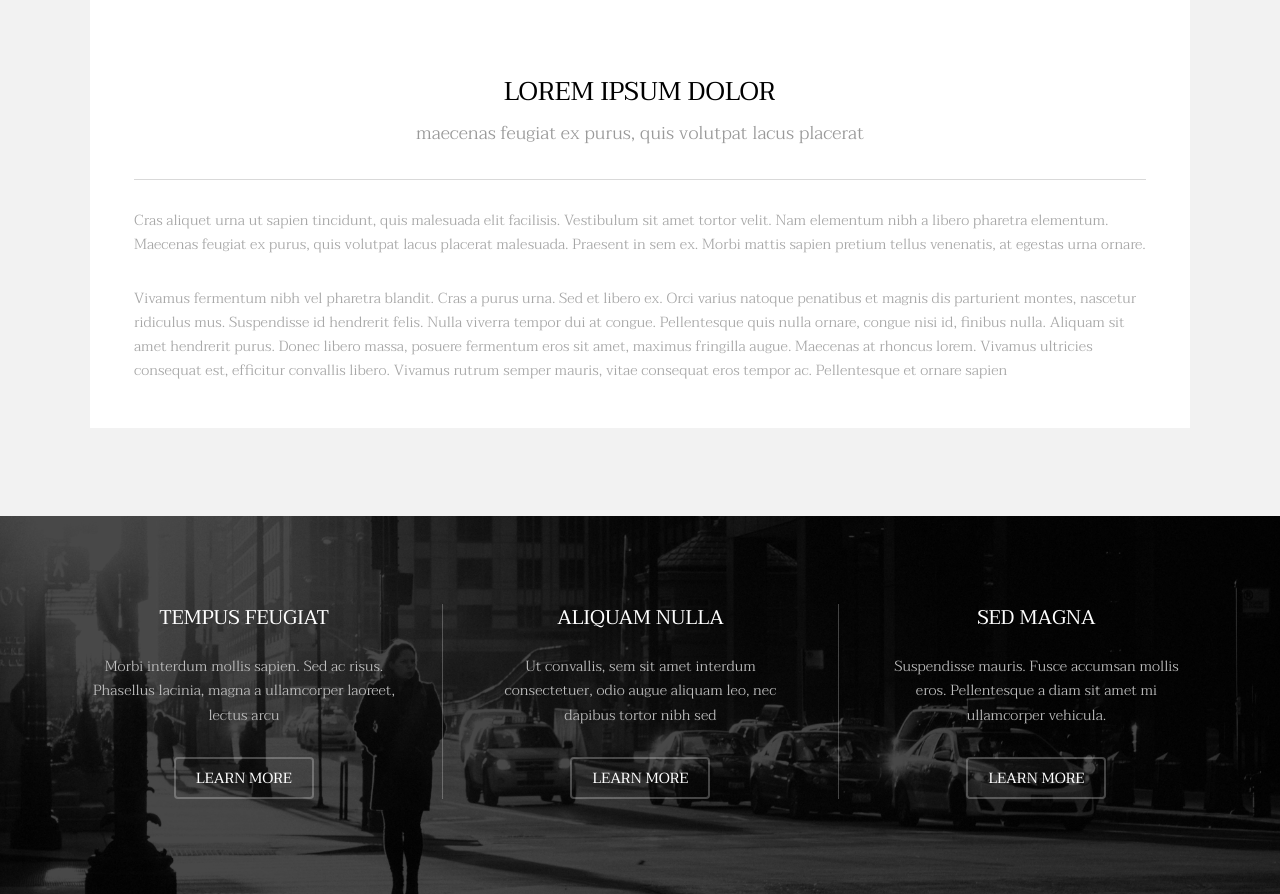
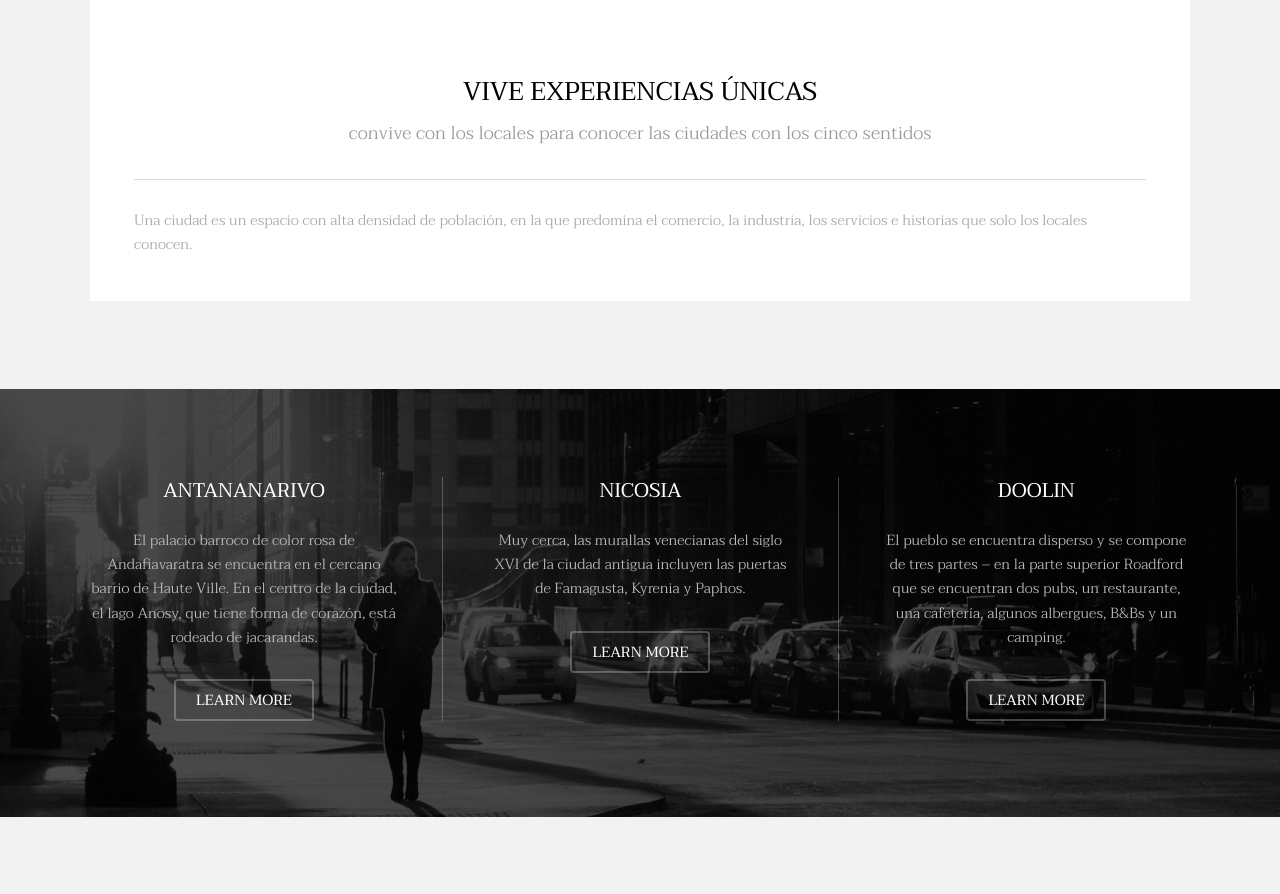
Before and after one commit to Ferherapa/04_REP_METROPOLITA, a plain HTML site: page index.html in a window 1280 px wide. Shown: the part 1216-2110 px from the top of the page. Drawn offline with Linux system fonts and the light colour scheme.

Commit message:
todos los textos que faltan por FRAN

```diff
--- a/index.html
+++ b/index.html
@@ -52,12 +52,11 @@
 							</div>
 							<div class="content">
 								<header class="align-center">
-									<h2>Lorem ipsum dolor</h2>
-									<p>maecenas feugiat ex purus, quis volutpat lacus placerat</p>
+									<h2>vive experiencias únicas</h2>
+									<p>convive con los locales para conocer las ciudades con los cinco sentidos</p>
 								</header>
 								<hr />
-								<p> Cras aliquet urna ut sapien tincidunt, quis malesuada elit facilisis. Vestibulum sit amet tortor velit. Nam elementum nibh a libero pharetra elementum. Maecenas feugiat ex purus, quis volutpat lacus placerat malesuada. Praesent in sem ex. Morbi mattis sapien pretium tellus venenatis, at egestas urna ornare.</p>
-								<p>Vivamus fermentum nibh vel pharetra blandit. Cras a purus urna. Sed et libero ex. Orci varius natoque penatibus et magnis dis parturient montes, nascetur ridiculus mus. Suspendisse id hendrerit felis. Nulla viverra tempor dui at congue. Pellentesque quis nulla ornare, congue nisi id, finibus nulla. Aliquam sit amet hendrerit purus. Donec libero massa, posuere fermentum eros sit amet, maximus fringilla augue. Maecenas at rhoncus lorem. Vivamus ultricies consequat est, efficitur convallis libero. Vivamus rutrum semper mauris, vitae consequat eros tempor ac. Pellentesque et ornare sapien</p>
+								<p> Una ciudad es un espacio con alta densidad de población, en la que predomina el comercio, la industria, los servicios e historias que solo los locales conocen.</p>
 							</div>
 						</div>
 					</div>
@@ -70,27 +69,27 @@
 					<div id="flexgrid">
 						<div>
 							<header>
-								<h3>Tempus Feugiat</h3>
+								<h3>Antananarivo</h3>
 							</header>
-							<p>Morbi interdum mollis sapien. Sed ac risus. Phasellus lacinia, magna a ullamcorper laoreet, lectus arcu</p>
+							<p>El palacio barroco de color rosa de Andafiavaratra se encuentra en el cercano barrio de Haute Ville. En el centro de la ciudad, el lago Anosy, que tiene forma de corazón, está rodeado de jacarandas.</p>
 							<ul class="actions">
 								<li><a href="#" class="button alt">Learn More</a></li>
 							</ul>
 						</div>
 						<div>
 							<header>
-								<h3>Aliquam Nulla</h3>
+								<h3>Nicosia</h3>
 							</header>
-							<p>Ut convallis, sem sit amet interdum consectetuer, odio augue aliquam leo, nec dapibus tortor nibh sed </p>
+							<p>Muy cerca, las murallas venecianas del siglo XVI de la ciudad antigua incluyen las puertas de Famagusta, Kyrenia y Paphos.</p>
 							<ul class="actions">
 								<li><a href="#" class="button alt">Learn More</a></li>
 							</ul>
 						</div>
 						<div>
 							<header>
-								<h3>Sed Magna</h3>
+								<h3>Doolin</h3>
 							</header>
-							<p>Suspendisse mauris. Fusce accumsan mollis eros. Pellentesque a diam sit amet mi ullamcorper vehicula.</p>
+							<p>El pueblo se encuentra disperso y se compone de tres partes – en la parte superior Roadford que se encuentran dos pubs, un restaurante, una cafetería, algunos albergues, B&Bs y un camping.</p>
 							<ul class="actions">
 								<li><a href="#" class="button alt">Learn More</a></li>
 							</ul>
```
